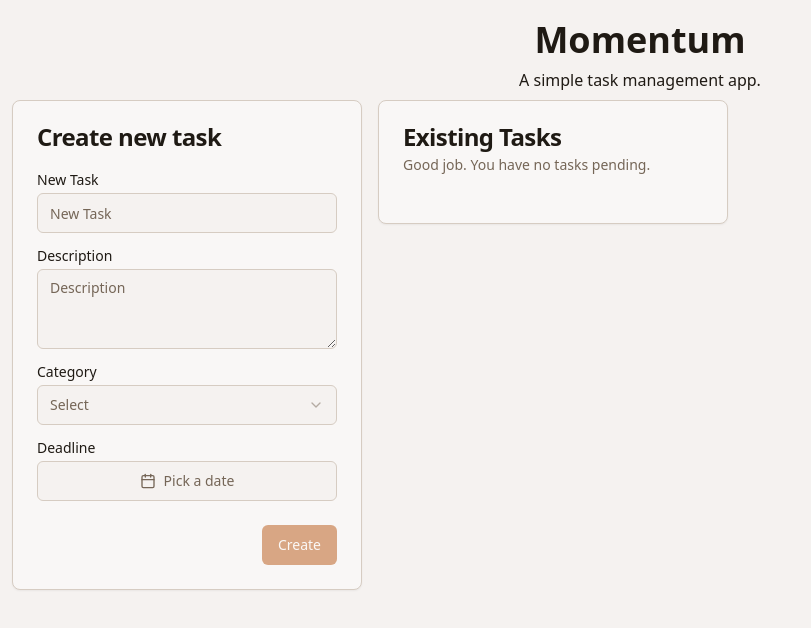
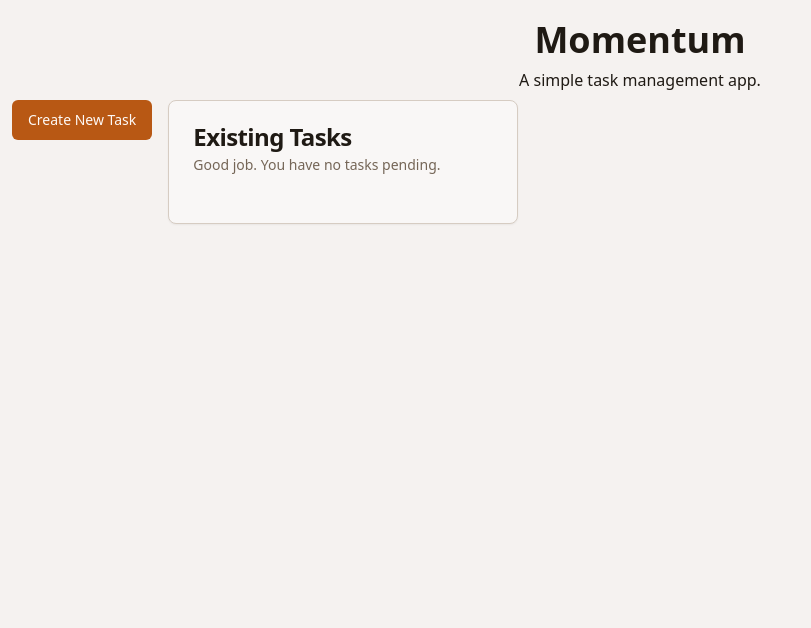
Before and after one commit to syarifhsb/momentum, a React (Vite) app: page / in a window 1280 px wide. Shown: the top 628 px of the page, without its empty margins (0-811 px from the left). Built offline with nearby package versions, Linux system fonts and the light colour scheme.

Commit message:
feat: show new task form only with button

```diff
--- a/src/components/features/new-task-form.tsx
+++ b/src/components/features/new-task-form.tsx
@@ -30,7 +30,7 @@ import {
 import { Calendar } from "@/components/ui/calendar";
 import { CalendarIcon } from "lucide-react";
 
-export function NewTaskForm() {
+export function NewTaskForm({ setCloseForm }: { setCloseForm: () => void }) {
   const tasks = useTasks();
   const [isTitleEmpty, setIsTitleEmpty] = React.useState(true);
   const [category, setCategory] = React.useState("");
@@ -69,6 +69,7 @@ export function NewTaskForm() {
       },
     ]);
 
+    setCloseForm();
     window.location.href = `/`;
   }
 
@@ -176,8 +177,11 @@ export function NewTaskForm() {
               </div>
             </div>
           </CardContent>
-          <CardFooter className="flex justify-between">
+          <CardFooter className="flex flex-row justify-between">
             <div className="ml-auto">
+              <Button variant="outline" onClick={setCloseForm}>
+                Cancel
+              </Button>
               <Button type="submit" disabled={isTitleEmpty}>
                 Create
               </Button>
--- a/src/task-management.tsx
+++ b/src/task-management.tsx
@@ -1,14 +1,26 @@
+import * as React from "react";
 import { NewTaskForm } from "@/components/features/new-task-form";
 import { ExistingTasks } from "@/components/features/exisiting-tasks";
 import { HeadingOne } from "@/components/features/typography";
+import { Button } from "@/components/ui/button";
 
 export function TaskManagement() {
+  const [openNewTaskForm, setOpenNewTaskForm] = React.useState(false);
+
   return (
     <div className="p-3">
       <HeadingOne className="text-center p-2">Momentum</HeadingOne>
       <p className="text-center p-2 pt-0">A simple task management app.</p>
       <div className="flex flex-col items-center gap-4 md:flex-row md:items-start">
-        <NewTaskForm />
+        {/* <Button onClick={() => setOpenNewTaskForm(true)}>New Task</Button> */}
+        {openNewTaskForm ? (
+          <NewTaskForm setCloseForm={() => setOpenNewTaskForm(false)} />
+        ) : (
+          <Button onClick={() => setOpenNewTaskForm(true)}>
+            Create New Task
+          </Button>
+        )}
+        {/* <NewTaskForm /> */}
         <ExistingTasks />
       </div>
     </div>
```
